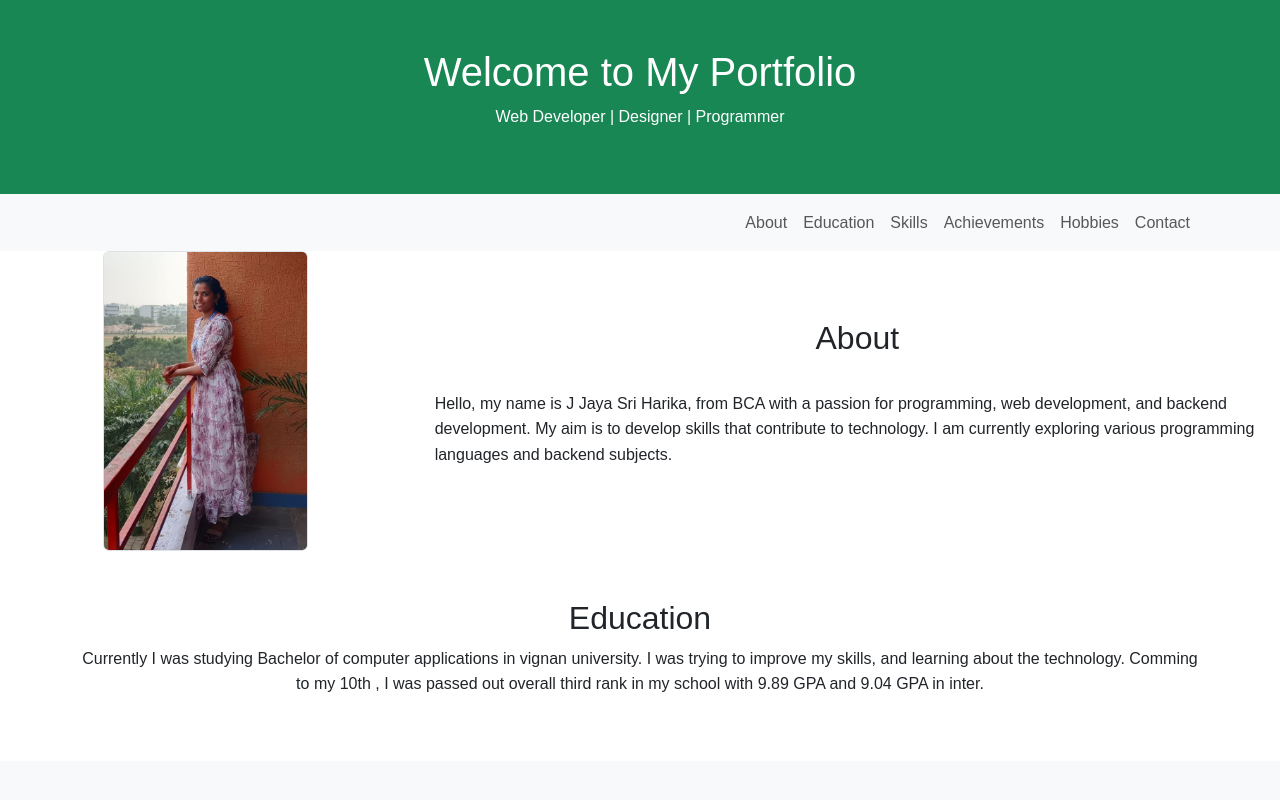
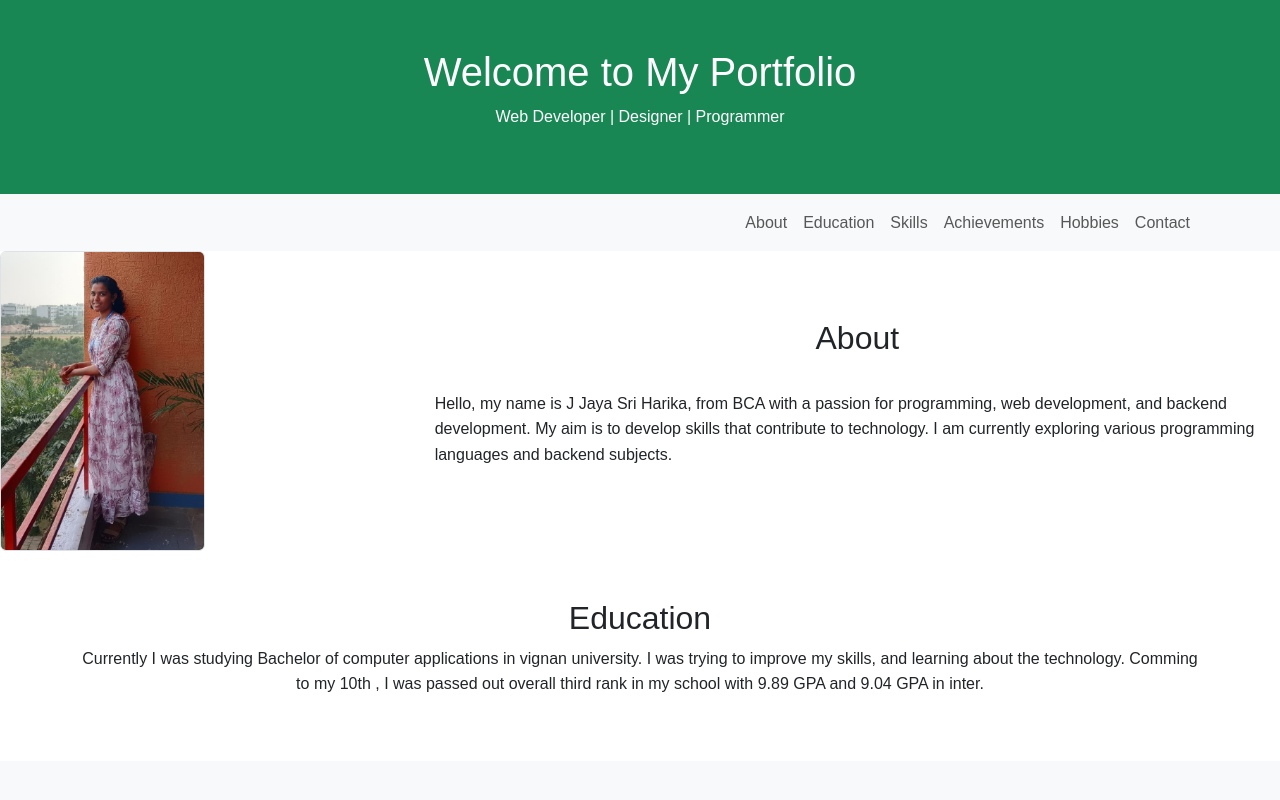
Before and after one commit to JayaSriHarika/personalportfolio, a plain HTML site: page index.html in a window 1280 px wide. Shown: the top 800 px of the page. Drawn offline with nearby package versions, Linux system fonts and the light colour scheme.

Commit message:
Update index.html

```diff
--- a/index.html
+++ b/index.html
@@ -36,7 +36,7 @@
 
 
             <div class="row align-items-center">
-    <div class="col-md-4 text-center order-md-1">
+    <div class="col-md-4 text-left order-md-1">
         <img src="horlics.jpg" class="img-fluid rounded border w-50">
     </div>
     <div class="col-md-8 order-md-2">
```
